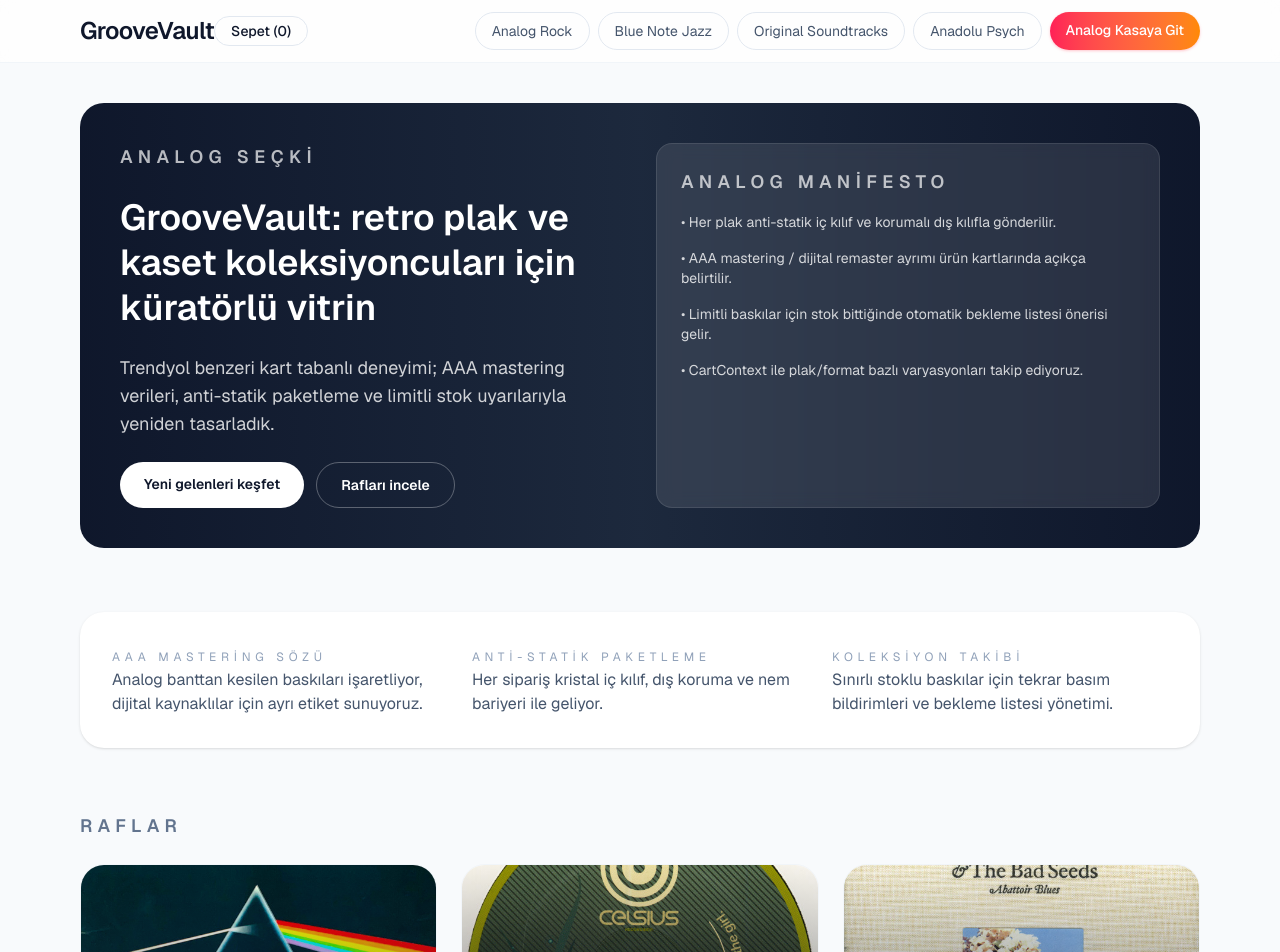
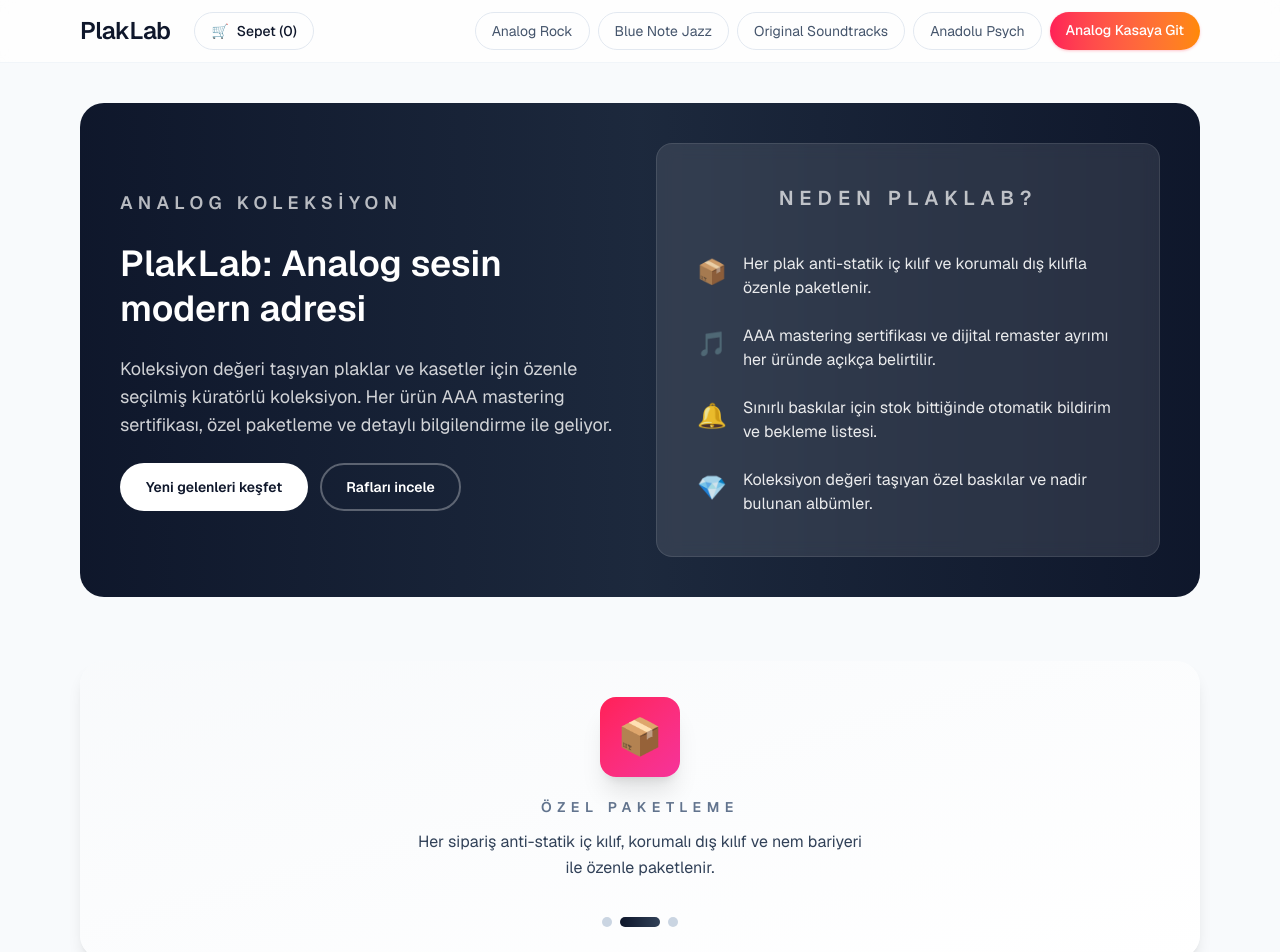
Before and after one commit to sevsenko1/ecommerce, a Next.js app in the folder ecommerce/: page / in a window 1280 px wide. Shown: the top 952 px of the page. Built offline with nearby package versions, Linux system fonts and the light colour scheme; no server answers.

Commit message:
feat: Ana sayfa redesign ve marka güncellemesi

```diff
--- a/ecommerce/src/app/globals.css
+++ b/ecommerce/src/app/globals.css
@@ -17,3 +17,19 @@
   background: var(--accent);
   color: white;
 }
+
+@keyframes fadeInUp {
+  from {
+    opacity: 0;
+    transform: translateY(15px);
+  }
+  to {
+    opacity: 1;
+    transform: translateY(0);
+  }
+}
+
+.fade-in-item {
+  opacity: 0;
+  animation: fadeInUp 0.6s ease-out forwards;
+}
--- a/ecommerce/src/app/layout.tsx
+++ b/ecommerce/src/app/layout.tsx
@@ -16,9 +16,9 @@
 });
 
 export const metadata: Metadata = {
-  title: "Trendly | Modern e-Ticaret Deneyimi",
+  title: "PlakLab | Analog Ses Koleksiyonu",
   description:
-    "App Router, Tailwind ve mini backend yapısıyla oluşturulmuş modern e-ticaret deneyimi.",
+    "Koleksiyon değeri taşıyan plaklar ve kasetler. AAA mastering sertifikası, özel paketleme ve nadir bulunan albümler.",
 };
 
 export default function RootLayout({
--- a/ecommerce/src/app/page.tsx
+++ b/ecommerce/src/app/page.tsx
@@ -1,6 +1,8 @@
 import { headers } from "next/headers";
 import { CategoryCard, type Category } from "@/components/CategoryCard";
 import { ProductCard, type Product } from "@/components/ProductCard";
+import { WhyPlakLab } from "@/components/WhyPlakLab";
+import { FeatureCarousel } from "@/components/FeatureCarousel";
 
 const getBaseUrl = async () => {
   const headersList = await headers();
@@ -27,23 +29,6 @@
   return (await res.json()) as Product[];
 };
 
-const featureHighlights = [
-  {
-    title: "AAA Mastering Sözü",
-    description:
-      "Analog banttan kesilen baskıları işaretliyor, dijital kaynaklılar için ayrı etiket sunuyoruz.",
-  },
-  {
-    title: "Anti-statik Paketleme",
-    description:
-      "Her sipariş kristal iç kılıf, dış koruma ve nem bariyeri ile geliyor.",
-  },
-  {
-    title: "Koleksiyon Takibi",
-    description:
-      "Sınırlı stoklu baskılar için tekrar basım bildirimleri ve bekleme listesi yönetimi.",
-  },
-];
 
 export default async function HomePage() {
   const [categories, products] = await Promise.all([
@@ -54,61 +39,46 @@
   return (
     <div className="mx-auto flex max-w-6xl flex-col gap-16 px-4 py-10">
       <section className="grid gap-8 rounded-3xl bg-gradient-to-r from-slate-900 via-slate-800 to-slate-900 p-10 text-white lg:grid-cols-2">
-        <div className="flex flex-col gap-6">
+        <div className="flex flex-col justify-center gap-6">
           <p className="text-lg font-semibold uppercase tracking-[0.3em] text-white/70">
-            Analog seçki
+            Analog koleksiyon
           </p>
           <h1 className="text-4xl font-semibold leading-tight">
-            GrooveVault: retro plak ve kaset koleksiyoncuları için küratörlü vitrin
+            PlakLab: Analog sesin modern adresi
           </h1>
           <p className="text-lg text-white/80">
-            Trendyol benzeri kart tabanlı deneyimi; AAA mastering verileri, anti-statik paketleme
-            ve limitli stok uyarılarıyla yeniden tasarladık.
+            Koleksiyon değeri taşıyan plaklar ve kasetler için özenle seçilmiş küratörlü koleksiyon.
+            Her ürün AAA mastering sertifikası, özel paketleme ve detaylı bilgilendirme ile geliyor.
           </p>
-          <div className="flex flex-wrap gap-3">
+          <div className="flex flex-wrap items-center gap-3">
             <a
               href="#products"
-              className="rounded-full bg-white px-6 py-3 text-sm font-semibold text-slate-900"
+              className="group relative overflow-hidden rounded-full border-2 border-transparent bg-white px-6 py-3 text-sm font-semibold text-slate-900 transition-all duration-300 hover:-translate-y-0.5 hover:border-rose-500 hover:shadow-lg hover:shadow-rose-500/20"
             >
-              Yeni gelenleri keşfet
+              <span className="absolute inset-0 rounded-full bg-gradient-to-r from-rose-500 via-orange-400 to-rose-500 opacity-0 transition-opacity duration-300 group-hover:opacity-100"></span>
+              <span className="relative z-10 transition-colors duration-300 group-hover:text-white">
+                Yeni gelenleri keşfet
+              </span>
             </a>
             <a
               href="#categories"
-              className="rounded-full border border-white/30 px-6 py-3 text-sm font-semibold text-white"
+              className="group relative overflow-hidden rounded-full border-2 border-white/30 bg-transparent px-6 py-3 text-sm font-semibold text-white transition-all duration-300 hover:-translate-y-0.5 hover:border-white hover:bg-white/10 hover:shadow-lg hover:shadow-white/20"
             >
-              Rafları incele
+              <span className="absolute inset-0 rounded-full border-2 border-transparent bg-gradient-to-r from-white/20 via-white/40 to-white/20 opacity-0 transition-opacity duration-300 group-hover:opacity-100"></span>
+              <span className="relative z-10">Rafları incele</span>
             </a>
           </div>
         </div>
-        <div className="rounded-2xl border border-white/10 bg-white/10 p-6 backdrop-blur">
-          <p className="mb-4 text-lg font-semibold uppercase tracking-[0.3em] text-white/70">
-            Analog Manifesto
-          </p>
-          <ul className="space-y-4 text-sm text-white/80">
-            <li>• Her plak anti-statik iç kılıf ve korumalı dış kılıfla gönderilir.</li>
-            <li>• AAA mastering / dijital remaster ayrımı ürün kartlarında açıkça belirtilir.</li>
-            <li>• Limitli baskılar için stok bittiğinde otomatik bekleme listesi önerisi gelir.</li>
-            <li>• CartContext ile plak/format bazlı varyasyonları takip ediyoruz.</li>
-          </ul>
-        </div>
+        <WhyPlakLab />
       </section>
 
-      <section className="grid gap-6 rounded-3xl bg-white p-8 shadow-sm lg:grid-cols-3">
-        {featureHighlights.map((feature) => (
-          <div key={feature.title} className="space-y-3">
-            <span className="text-xs uppercase tracking-[0.4em] text-slate-400">
-              {feature.title}
-            </span>
-            <p className="text-base text-slate-600">{feature.description}</p>
-          </div>
-        ))}
-      </section>
+      <FeatureCarousel />
 
       <section id="categories" className="space-y-6">
-        <p className="text-lg font-semibold uppercase tracking-[0.3em] text-slate-500">
-          Raflar
+        <p className="text-center text-lg font-semibold uppercase tracking-[0.3em] text-slate-500">
+          Koleksiyon Kategorileri
         </p>
-        <div className="grid gap-6 md:grid-cols-3">
+        <div className="grid gap-6 sm:grid-cols-2 lg:grid-cols-4">
           {categories.map((category) => (
             <CategoryCard key={category.id} category={category} />
           ))}
@@ -117,7 +87,7 @@
 
       <section id="products" className="space-y-6">
         <p className="text-lg font-semibold uppercase tracking-[0.3em] text-slate-500">
-          Yeni gelen plaklar
+          Öne Çıkan Plaklar
         </p>
         <div className="grid gap-6 md:grid-cols-2 lg:grid-cols-3">
           {products.map((product) => (
--- /dev/null
+++ b/ecommerce/src/components/FeatureCarousel/index.tsx
@@ -0,0 +1,111 @@
+"use client";
+
+import { useEffect, useState } from "react";
+
+const features = [
+  {
+    title: "AAA Mastering",
+    description:
+      "Analog banttan kesilen orijinal mastering ile basılan plaklar. Her ürün mastering kaynağı açıkça belirtilir.",
+    icon: "🎵",
+    color: "from-blue-500 to-cyan-500",
+  },
+  {
+    title: "Özel Paketleme",
+    description:
+      "Her sipariş anti-statik iç kılıf, korumalı dış kılıf ve nem bariyeri ile özenle paketlenir.",
+    icon: "📦",
+    color: "from-rose-500 to-pink-500",
+  },
+  {
+    title: "Koleksiyon Değeri",
+    description:
+      "Sınırlı baskılar ve nadir albümler için bildirim sistemi ve bekleme listesi yönetimi.",
+    icon: "💎",
+    color: "from-amber-500 to-orange-500",
+  },
+];
+
+export const FeatureCarousel = () => {
+  const [currentIndex, setCurrentIndex] = useState(0);
+  const [direction, setDirection] = useState<"left" | "right">("right");
+
+  useEffect(() => {
+    const interval = setInterval(() => {
+      setDirection("right");
+      setCurrentIndex((prev) => (prev + 1) % features.length);
+    }, 4000);
+
+    return () => clearInterval(interval);
+  }, []);
+
+  const handleDotClick = (index: number) => {
+    setDirection(index > currentIndex ? "right" : "left");
+    setCurrentIndex(index);
+  };
+
+  return (
+    <section className="relative overflow-hidden rounded-3xl bg-gradient-to-br from-slate-50 to-white p-8 shadow-lg">
+      <div className="relative h-56 lg:h-48">
+        {features.map((feature, index) => {
+          const offset = index - currentIndex;
+          const isActive = index === currentIndex;
+
+          let translateX = "100%";
+          if (isActive) {
+            translateX = "0%";
+          } else if (offset === -1 || (offset === features.length - 1 && direction === "left")) {
+            translateX = "-100%";
+          } else if (offset === 1 || (offset === -(features.length - 1) && direction === "right")) {
+            translateX = "100%";
+          }
+
+          return (
+            <div
+              key={index}
+              className="absolute inset-0 transition-transform duration-700 ease-in-out"
+              style={{
+                transform: `translateX(${translateX})`,
+                opacity: isActive ? 1 : 0,
+              }}
+            >
+              <div className="flex h-full flex-col items-center justify-center space-y-5 text-center">
+                <div
+                  className={`flex h-20 w-20 items-center justify-center rounded-2xl bg-gradient-to-br ${feature.color} text-4xl shadow-xl transition-transform duration-500 ${
+                    isActive ? "scale-100" : "scale-75"
+                  }`}
+                >
+                  {feature.icon}
+                </div>
+                <div className="space-y-3">
+                  <span className="block text-sm font-semibold uppercase tracking-[0.4em] text-slate-500">
+                    {feature.title}
+                  </span>
+                  <p className="mx-auto max-w-md text-base leading-relaxed text-slate-700">
+                    {feature.description}
+                  </p>
+                </div>
+              </div>
+            </div>
+          );
+        })}
+      </div>
+
+      {/* Dots indicator */}
+      <div className="mt-8 flex justify-center gap-2">
+        {features.map((_, index) => (
+          <button
+            key={index}
+            onClick={() => handleDotClick(index)}
+            className={`h-2.5 rounded-full transition-all duration-300 ${
+              index === currentIndex
+                ? "w-10 bg-gradient-to-r from-slate-900 to-slate-700"
+                : "w-2.5 bg-slate-300 hover:bg-slate-400"
+            }`}
+            aria-label={`Go to feature ${index + 1}`}
+          />
+        ))}
+      </div>
+    </section>
+  );
+};
--- a/ecommerce/src/components/Footer/index.tsx
+++ b/ecommerce/src/components/Footer/index.tsx
@@ -1,4 +1,4 @@
-const brandName = "GrooveVault";
+const brandName = "PlakLab";
 
 export const Footer = () => {
   return (
--- a/ecommerce/src/components/Navbar/index.tsx
+++ b/ecommerce/src/components/Navbar/index.tsx
@@ -5,7 +5,7 @@
 import { useFetch } from "@/hooks/useFetch";
 import type { Category } from "@/components/CategoryCard";
 
-const brandName = "GrooveVault";
+const brandName = "PlakLab";
 
 export const Navbar = () => {
   const { cartCount } = useCart();
@@ -14,15 +14,24 @@
   return (
     <header className="sticky top-0 z-50 border-b border-slate-100 bg-white/90 backdrop-blur supports-[backdrop-filter]:bg-white/70">
       <div className="mx-auto flex max-w-6xl flex-col gap-4 px-4 py-3 lg:flex-row lg:items-center lg:justify-between">
-        <div className="flex items-center justify-between">
+        <div className="flex items-center gap-6">
           <Link href="/" className="text-2xl font-semibold tracking-tight text-slate-900">
             {brandName}
           </Link>
           <Link
             href="/cart"
-            className="rounded-full border border-slate-200 px-4 py-1 text-sm font-medium text-slate-900 transition hover:border-slate-400 hover:bg-slate-50"
+            className="group relative flex items-center gap-2 overflow-hidden rounded-full border border-slate-200 px-4 py-2 text-sm font-medium text-slate-900 transition-all duration-300 hover:border-slate-400 hover:bg-slate-50 hover:shadow-md"
           >
-            Sepet ({cartCount})
+            <span className="relative z-10 inline-block transition-transform duration-300 group-hover:scale-110 group-hover:rotate-12">
+              🛒
+            </span>
+            <span className="relative z-10">Sepet ({cartCount})</span>
+            <span className="absolute left-4 top-1/2 -translate-y-1/2 -translate-x-1/2 opacity-0 blur-lg transition-all duration-500 group-hover:opacity-60 group-hover:blur-md group-hover:scale-150 group-hover:translate-x-0">
+              🛒
+            </span>
+            <span className="absolute left-6 top-1/2 -translate-y-1/2 opacity-0 blur-sm transition-all duration-300 delay-75 group-hover:opacity-40 group-hover:blur-sm group-hover:scale-125 group-hover:translate-x-1">
+              🛒
+            </span>
           </Link>
         </div>
         <nav className="flex flex-wrap gap-2">
@@ -40,7 +49,7 @@
           ))}
           <Link
             href="/checkout"
-            className="rounded-full bg-gradient-to-r from-rose-500 to-orange-400 px-4 py-2 text-sm font-medium text-white shadow-sm shadow-rose-200 transition hover:opacity-90"
+            className="rounded-full bg-gradient-to-r from-rose-500 to-orange-400 px-4 py-2 text-sm font-medium text-white shadow-sm shadow-rose-200 transition-all duration-300 hover:-translate-y-1 hover:shadow-lg hover:shadow-rose-300/50 hover:scale-105"
           >
             Analog Kasaya Git
           </Link>
--- /dev/null
+++ b/ecommerce/src/components/WhyPlakLab/index.tsx
@@ -0,0 +1,46 @@
+"use client";
+
+export const WhyPlakLab = () => {
+  const items = [
+    {
+      icon: "📦",
+      text: "Her plak anti-statik iç kılıf ve korumalı dış kılıfla özenle paketlenir.",
+      delay: "0.1s",
+    },
+    {
+      icon: "🎵",
+      text: "AAA mastering sertifikası ve dijital remaster ayrımı her üründe açıkça belirtilir.",
+      delay: "0.3s",
+    },
+    {
+      icon: "🔔",
+      text: "Sınırlı baskılar için stok bittiğinde otomatik bildirim ve bekleme listesi.",
+      delay: "0.5s",
+    },
+    {
+      icon: "💎",
+      text: "Koleksiyon değeri taşıyan özel baskılar ve nadir bulunan albümler.",
+      delay: "0.7s",
+    },
+  ];
+
+  return (
+    <div className="flex flex-col items-center justify-center rounded-2xl border border-white/10 bg-white/10 p-10 backdrop-blur">
+      <p className="mb-10 text-center text-xl font-semibold uppercase tracking-[0.3em] text-white/70">
+        Neden PlakLab?
+      </p>
+      <ul className="w-full space-y-6 text-base text-white/90">
+        {items.map((item, index) => (
+          <li
+            key={index}
+            className="fade-in-item flex items-start gap-4"
+            style={{ animationDelay: item.delay }}
+          >
+            <span className="mt-1 text-2xl">{item.icon}</span>
+            <span>{item.text}</span>
+          </li>
+        ))}
+      </ul>
+    </div>
+  );
+};
```
